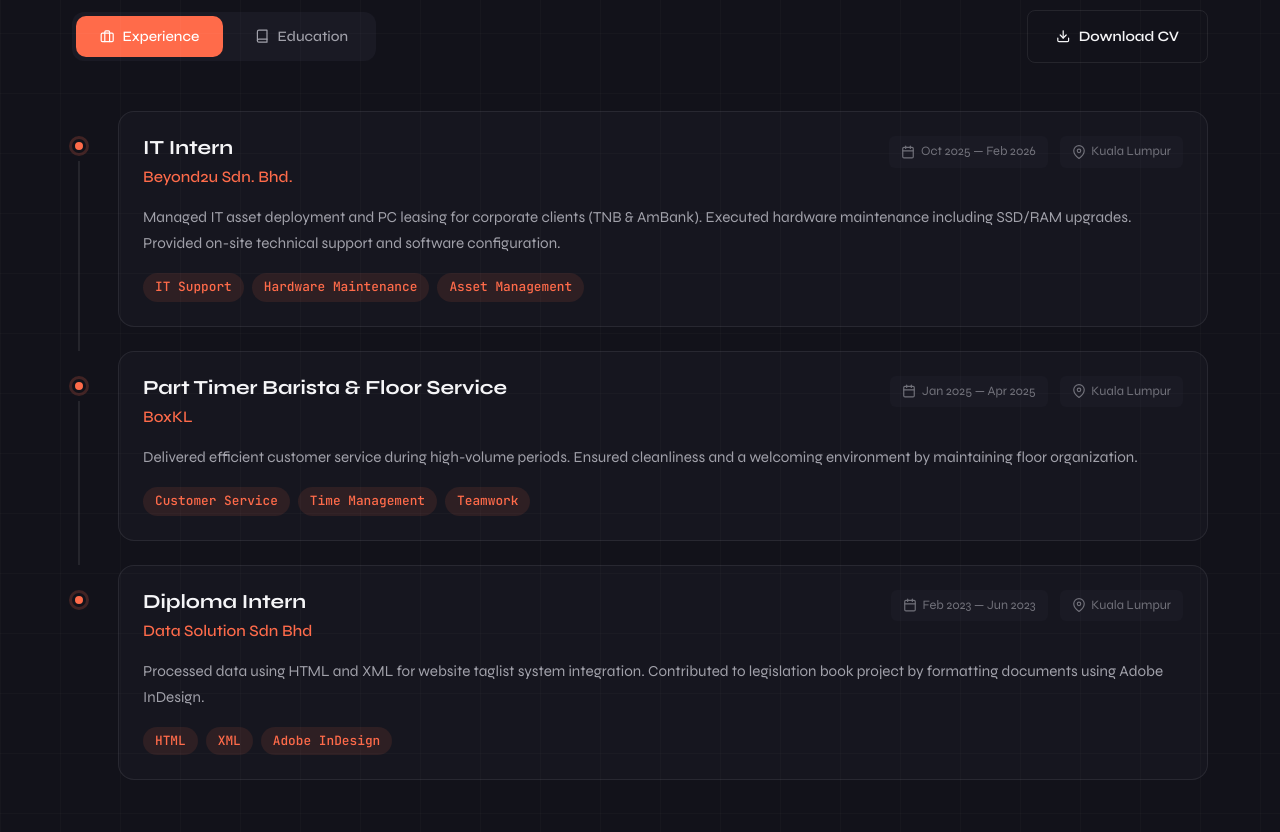
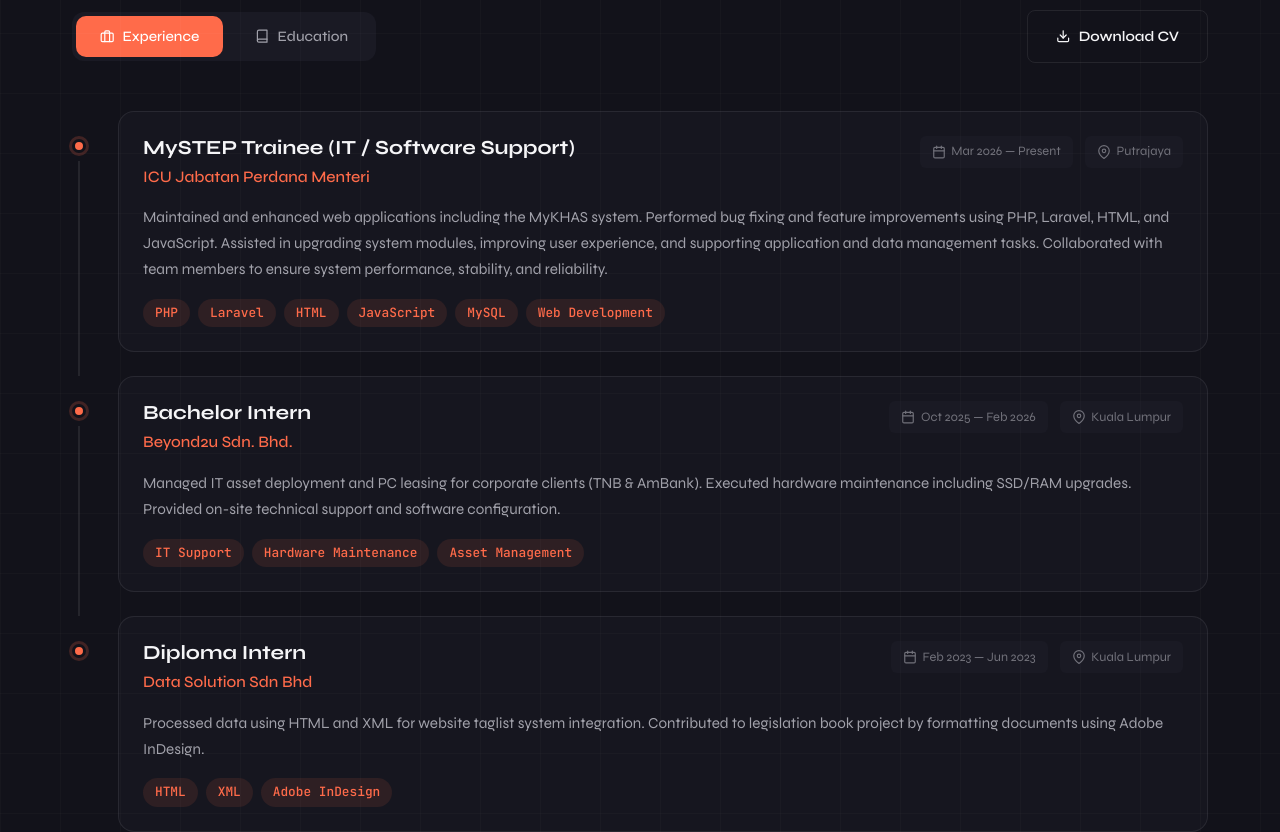
Before and after one commit to faiqfitree02/portfolio, a React (Create React App) app: page / in a window 1280 px wide. Shown: the part 1160-1992 px from the top of the page. Built offline with nearby package versions, Linux system fonts and the light colour scheme; no server answers; the database is empty; the HTML template or start-up script is replaced by a standard one.

Commit message:
Update App.jsx

```diff
--- a/src/App.jsx
+++ b/src/App.jsx
@@ -49,30 +49,40 @@ const fallbackData = {
       live_url: null,
       github_url: 'https://github.com',
       featured: false
+    },
+    {
+      id: 4,
+      title: 'MyKHAS System',
+      description: 'Government web system enhancement project at ICU JPM. Focused on maintaining, debugging, and improving system features for better performance and usability.',
+      image_url: '/images/mykhas-logo.png',
+      tech_stack: ['PHP', 'Laravel', 'MySQL', 'HTML', 'JavaScript'],
+      live_url: 'https://mykhas.icu.gov.my/log-masuk',
+      github_url: null,
+      featured: true
     }
   ],
   resume: [
     {
       id: 1,
       type: 'experience',
-      title: 'IT Intern',
+      title: 'MySTEP Trainee (IT / Software Support)',
+      organization: 'ICU Jabatan Perdana Menteri',
+      location: 'Putrajaya',
+      start_date: '2026-03',
+      end_date: null,
+      description: 'Maintained and enhanced web applications including the MyKHAS system. Performed bug fixing and feature improvements using PHP, Laravel, HTML, and JavaScript. Assisted in upgrading system modules, improving user experience, and supporting application and data management tasks. Collaborated with team members to ensure system performance, stability, and reliability.',
+      skills: ['PHP', 'Laravel', 'HTML', 'JavaScript', 'MySQL', 'Web Development']
+    },
+    {
+      id: 2,
+      type: 'experience',
+      title: 'Bachelor Intern',
       organization: 'Beyond2u Sdn. Bhd.',
       location: 'Kuala Lumpur',
       start_date: '2025-10',
       end_date: '2026-02',
       description: 'Managed IT asset deployment and PC leasing for corporate clients (TNB & AmBank). Executed hardware maintenance including SSD/RAM upgrades. Provided on-site technical support and software configuration.',
       skills: ['IT Support', 'Hardware Maintenance', 'Asset Management']
-    },
-    {
-      id: 2,
-      type: 'experience',
-      title: 'Part Timer Barista & Floor Service',
-      organization: 'BoxKL',
-      location: 'Kuala Lumpur',
-      start_date: '2025-01',
-      end_date: '2025-04',
-      description: 'Delivered efficient customer service during high-volume periods. Ensured cleanliness and a welcoming environment by maintaining floor organization.',
-      skills: ['Customer Service', 'Time Management', 'Teamwork']
     },
     {
       id: 3,
```
